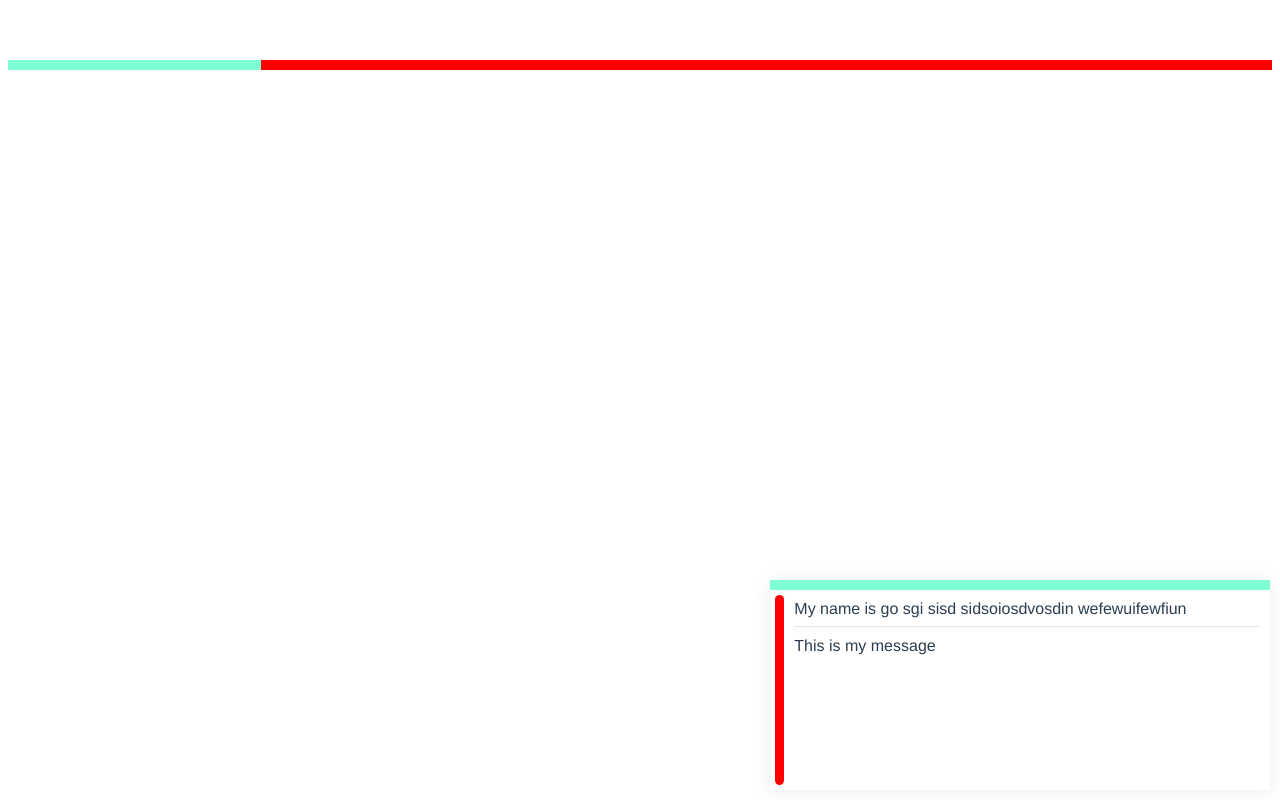
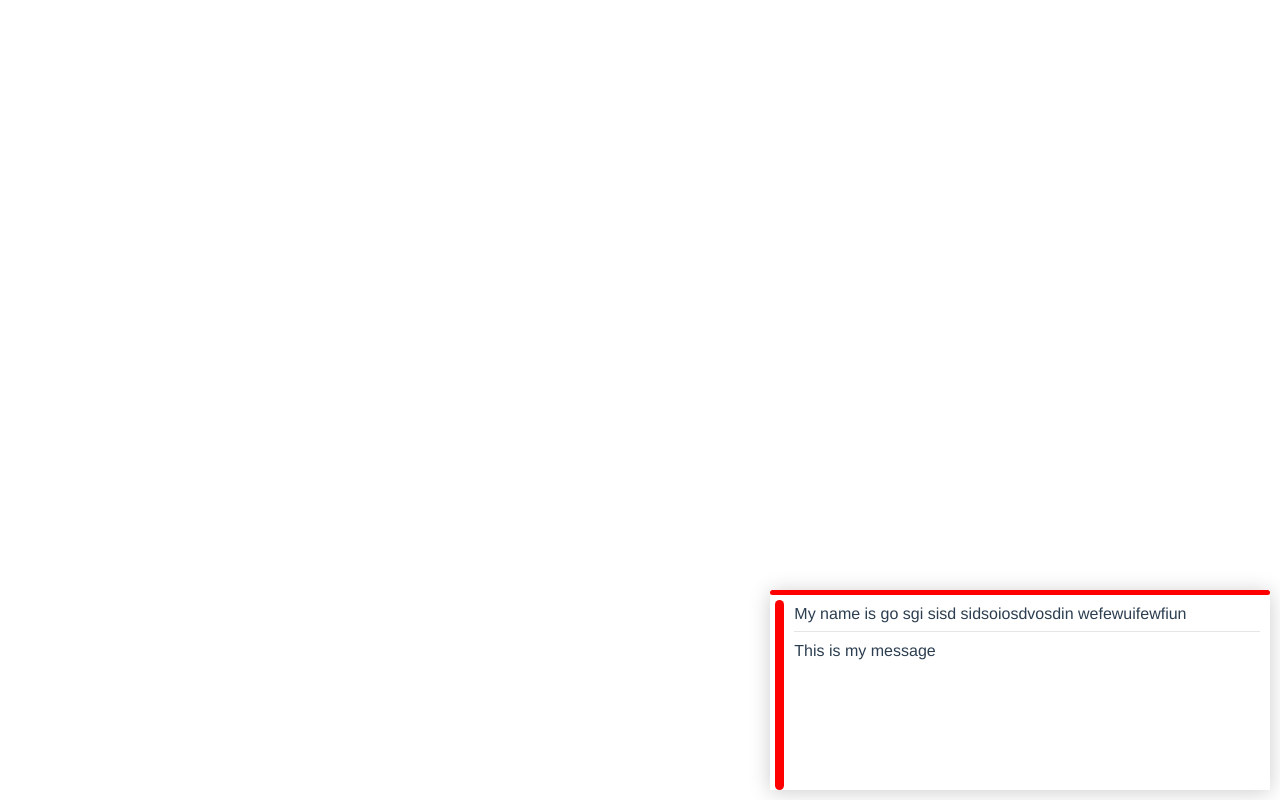
Before and after one commit to adecrown/whoosh, a Vue app: page / in a window 1280 px wide. Built offline with nearby package versions, Linux system fonts and the light colour scheme.

Commit message:
progress finalisation

```diff
--- a/src/App.vue
+++ b/src/App.vue
@@ -1,30 +1,33 @@
 <template>
   <div id="app">
-    <Card :content="content" :list="list" :masterDuration="masterDuration" :size="size"/>
-    <Progress :progress="pro"/>
+    <Card
+      :content="content"
+      :list="list"
+      :masterDuration="masterDuration"
+      :size="size"
+      progressColor="red"
+    />
   </div>
 </template>
 
 <script lang="ts">
 import { Component, Vue } from "vue-property-decorator";
-import Progress from "./components/Whoosh/Progress.vue";
 import Card from "./components/Whoosh/Card.vue";
 @Component({
-  components:{
-    Progress,
+  components: {
     Card
   }
 })
-export default class App extends Vue{
-  pro = 20
-  list=[]
-  masterDuration=5
-  size={}
-  content={
-        title: "My name is go sgi sisd sidsoiosdvosdin wefewuifewfiun " ,
-        message: "This is my message ",
-        status: 'error'
-      }
+export default class App extends Vue {
+  pro = 20;
+  list = [];
+  masterDuration = 5;
+  size = {};
+  content = {
+    title: "My name is go sgi sisd sidsoiosdvosdin wefewuifewfiun ",
+    message: "This is my message ",
+    status: "error"
+  };
 }
 </script>
 
--- a/src/components/Whoosh/Card.vue
+++ b/src/components/Whoosh/Card.vue
@@ -13,8 +13,12 @@
       @mouseleave="paused = false"
       @click="$emit('click')"
     >
-
-    <Progress class="progressCard" :progress="moveProgress"/>
+      <Progress
+        class="progressCard"
+        :progress="moveProgress"
+        v-if="!closeOnClick"
+        :color="progressColor"
+      />
       <div class="card-noti">
         <div
           class="card__status"
@@ -23,51 +27,50 @@
         ></div>
         <div class="card__body">
           <div class="card__title" v-if="content.title">{{ content.title }}</div>
-        <div class="card__message" v-if="content.message">
-          {{ content.message }}
+          <div class="card__message" v-if="content.message">{{ content.message }}</div>
         </div>
       </div>
-    </div>
-
     </div>
   </transition>
 </template>
 
 <script lang="ts">
-import { Component, Prop, Vue, Watch, Emit } from "vue-property-decorator";
-import { TimerCup, isCustomStatusesDefined } from "./Util";
-import { status, DEFAULT_HEIGHT, MARGIN_GAP } from "./Constant";
-import { CardContent, TimerType } from "../types/index";
-import Progress from "./Progress.vue"
+import { Component, Emit, Prop, Vue, Watch } from "vue-property-decorator";
+import { isCustomStatusesDefined, TimerCup } from "./Util";
+import { DEFAULT_HEIGHT, MARGIN_GAP, status } from "./Constant";
+import { CardContent } from "../types/index";
+import Progress from "./Progress.vue";
+
 @Component({
-  components:{
+  components: {
     Progress
   }
 })
 export default class Card extends Vue {
-  @Prop({ default: 0 }) private position!: number;
-  @Prop({ required: true }) private list!: Array<CardContent>;
-  @Prop({ required: true }) private content!: CardContent;
-  @Prop({ required: true }) private masterDuration!: number;
-  @Prop({ required: false }) private closeOnClick!: boolean;
-  @Prop({ required: false }) private fill!: boolean;
-  @Prop({ required: false }) private textColor!: string;
-  @Prop({ required: true }) private size!: CardContent["size"];
+  @Prop({ type: Number, default: 0 }) private position!: number;
+  @Prop({ type: Array, required: true }) private list!: Array<CardContent>;
+  @Prop({ type: Object, required: true }) private content!: CardContent;
+  @Prop({ type: Number, required: true }) private masterDuration!: number;
+  @Prop({ type: Boolean, required: false }) private closeOnClick!: boolean;
+  @Prop({ type: Boolean, required: false }) private fill!: boolean;
+  @Prop({ type: String, required: false }) private textColor!: string;
+  @Prop({ type: String, required: false }) private progressColor!: string;
+  @Prop({ type: Object, required: true }) private size!: CardContent["size"];
 
   // eslint-disable-next-line @typescript-eslint/no-empty-function
-  timer: any = {getTimeLeft:() =>{return 6}};
+  timer: any = {
+    getTimeLeft: () => {
+      return 0;
+    }
+  };
   paused = false;
   now = 0;
 
-  get moveProgress(){
-    const total = this.useDuration() * 1000;
-    const completed = ((total - this.now ) / total) * 100
-    return completed
+  get moveProgress() {
+    const total = this.useDuration() * 1000; //1000 = 1 seconds;
+    return ((total - this.now) / total) * 100;
   }
 
-  get heightWasDefined() {
-    return this.content.size && this.content.size.height;
-  }
   get setMargin() {
     let marg = this.position * (DEFAULT_HEIGHT + MARGIN_GAP);
     let whatsBelowSize = 0;
@@ -89,19 +92,23 @@ export default class Card extends Vue {
     }
     return this.size!.width + "px";
   }
+
   get setHeight() {
     if (this.content.size && this.content.size.height) {
       return this.content.size.height + "px";
     }
     return this.size!.height + "px";
   }
+
   get setStatusHeight() {
     if (this.content.size && this.content.size.height) {
-      return this.content.size.height - MARGIN_GAP + "px";
+      return (
+        this.isProgressVisible(this.content.size.height - MARGIN_GAP) + "px"
+      );
+    }
+    return this.isProgressVisible(this.size!.height - MARGIN_GAP) + "px";
   }
 
-    return this.size!.height - MARGIN_GAP + "px";
-  }
   get statusColor() {
     if (isCustomStatusesDefined(this.content.statuses)) {
       return this.content.statuses!.find(
@@ -130,6 +137,7 @@ export default class Card extends Vue {
       this.startTimer();
     }
   }
+
   @Watch("paused")
   pausedChanged(newVal: boolean, old: boolean) {
     if (!this.closeOnClick) {
@@ -140,31 +148,29 @@ export default class Card extends Vue {
       }
     }
   }
-  useDuration(): number{
-    return this.content.duration
-      ? this.content.duration
-      : this.masterDuration;
-
+  useDuration(): number {
+    return this.content.duration ? this.content.duration : this.masterDuration;
   }
 
+  isProgressVisible(height: number) {
+    return this.closeOnClick ? height : height - 5;
+  }
   startTimer() {
     this.timer = new TimerCup(() => {
       this.close();
-    }, (this.useDuration() * 1000));
-    this.timerP();
+    }, this.useDuration() * 1000);
+    this.getSetTimeOutTimeLeft();
   }
-  timerP() {
-       // const vm = this;
-        const setIntervalRef2 = setInterval(() =>{
+  getSetTimeOutTimeLeft() {
+    const setIntervalTRef = setInterval(() => {
       this.now = this.timer.getTimeLeft();
       if (this.now <= 0) {
-            clearInterval(setIntervalRef2);
-            //this.completed = true;
+        clearInterval(setIntervalTRef);
       }
     }, 17);
   }
   add(whatsBelow: CardContent) {
-    let whatsBelowSize = 0;
+    let whatsBelowSize: number;
     whatsBelowSize = this.size!.height;
     whatsBelow.size && whatsBelow.size.height
       ? (whatsBelowSize = whatsBelow.size.height)
@@ -177,11 +183,11 @@ export default class Card extends Vue {
 <style scoped>
 .card {
   width: 500px;
-  height: 210px;
+  height: 200px;
   position: absolute;
   bottom: 10px;
   right: 10px;
-  box-shadow: 0px 2px 20px rgba(0, 0, 0, 0.07);
+  box-shadow: 0px 2px 20px rgba(0, 0, 0, 0.2);
   background-color: white;
   display: inline-block;
 }
@@ -205,11 +211,11 @@ export default class Card extends Vue {
 .card__message {
   padding-top: 10px;
 }
-.progressCard{
+.progressCard {
   position: relative;
   float: left;
 }
-.card-noti{
+.card-noti {
   display: flex;
   position: relative;
   float: left;
--- a/src/components/Whoosh/Progress.vue
+++ b/src/components/Whoosh/Progress.vue
@@ -1,60 +1,30 @@
 <template>
   <div class="progress">
-    <div class="progress__indicator" :style="{'width':progress+'%'}">
-  </div>
+    <div class="progress__indicator" :style="{'width':progress+'%','background-color':color}"></div>
   </div>
 </template>
 
-<script>
-  export default {
-    name:'Progress',
-    props:{
-      progress:{
-        type:Number,
-        required:true
-      }
-    },
-    data() {
-      return{
-       // progress:0,
-        completed: false,
-        tempo: 250,
-      }
-    },
-    created() {
-      //this.timer(this.tempo)
-    },
-    methods:
-    {
-      timer(tempo) {
-       // const vm = this;
-        const setIntervalRef = setInterval(() =>{
-          this.progress++;
-          if (this.progress == 100) {
-            clearInterval(setIntervalRef);
-            this.completed = true;
-          }
-        }, tempo);
-      },
-      restart() {
-        this.completed = false;
-        this.progress = 0;
-        this.timer(this.tempo);
-      }
-    }
-  }
+<script lang="ts">
+import { Component, Prop, Vue } from "vue-property-decorator";
+@Component
+export default class Progress extends Vue {
+  @Prop({ type: Number, required: false, default: 0 })
+  private progress!: number;
+  @Prop({ type: String, required: false, default: "#dcd9d9" })
+  private color!: string;
+}
 </script>
 
 <style scoped>
-.progress{
+.progress {
   width: 100%;
-  height: 10px;
-  background-color: red
+  height: 5px;
+  background-color: transparent;
 }
-.progress__indicator{
+.progress__indicator {
   width: 0%;
   max-width: 100%;
-  height: 10px;
-  background-color: aquamarine
+  height: 5px;
+  border-radius: 20px;
 }
 </style>
--- a/src/components/Whoosh/Util.ts
+++ b/src/components/Whoosh/Util.ts
@@ -3,14 +3,14 @@ export const generateId = (i => () => i++)(0)
 
 export const isCustomStatusesDefined = (statuses?: Array<status>) =>{
     return Array.isArray(statuses) && statuses.length
-  }
+  };
 
 
 export class TimerCup {
          public cancel: Function;
          public pause: Function;
          public resume: Function;
-  public getTimeLeft: Function;
+         public getTimeLeft: Function;
          constructor(fn: Function, countdown: number) {
            let timerId: number,
              start: number,
@@ -41,4 +41,4 @@ export class TimerCup {
            };
            this.resume();
          }
-       }
+}
--- a/src/components/Whoosh/Whoosh.vue
+++ b/src/components/Whoosh/Whoosh.vue
@@ -14,6 +14,7 @@
         :size="size"
         :fill="fill"
         :textColor="textColor"
+        :progressColor="progressColor"
       />
     </transition-group>
   </div>
@@ -41,6 +42,7 @@ export default class Whoosh extends Vue {
   @Prop({ type: Boolean, default: false }) private closeOnClick!: boolean;
   @Prop({ type: Boolean, default: false }) private fill!: boolean;
   @Prop({ type: String, default: "black" }) private textColor!: string;
+  @Prop({ type: String, required: false }) private progressColor!: string;
   @Prop({
     type: Object,
     required: false,
@@ -53,7 +55,6 @@ export default class Whoosh extends Vue {
   }
 
   makeAWhooshList(event: CardContent) {
-    console.log(document.hasFocus())
     event.id = generateId();
     this.whooshList.push(event);
   }
--- a/src/components/Whoosh/events.ts
+++ b/src/components/Whoosh/events.ts
@@ -2,4 +2,4 @@ import Vue from 'vue'
 
 export const events = new Vue({
   name: 'Whoosh'
-})
+});
```
Also changed, not shown: src/components/Whoosh/Constant.ts (+4 -4 lines). Lines whose indentation alone changed are shown as unchanged.
